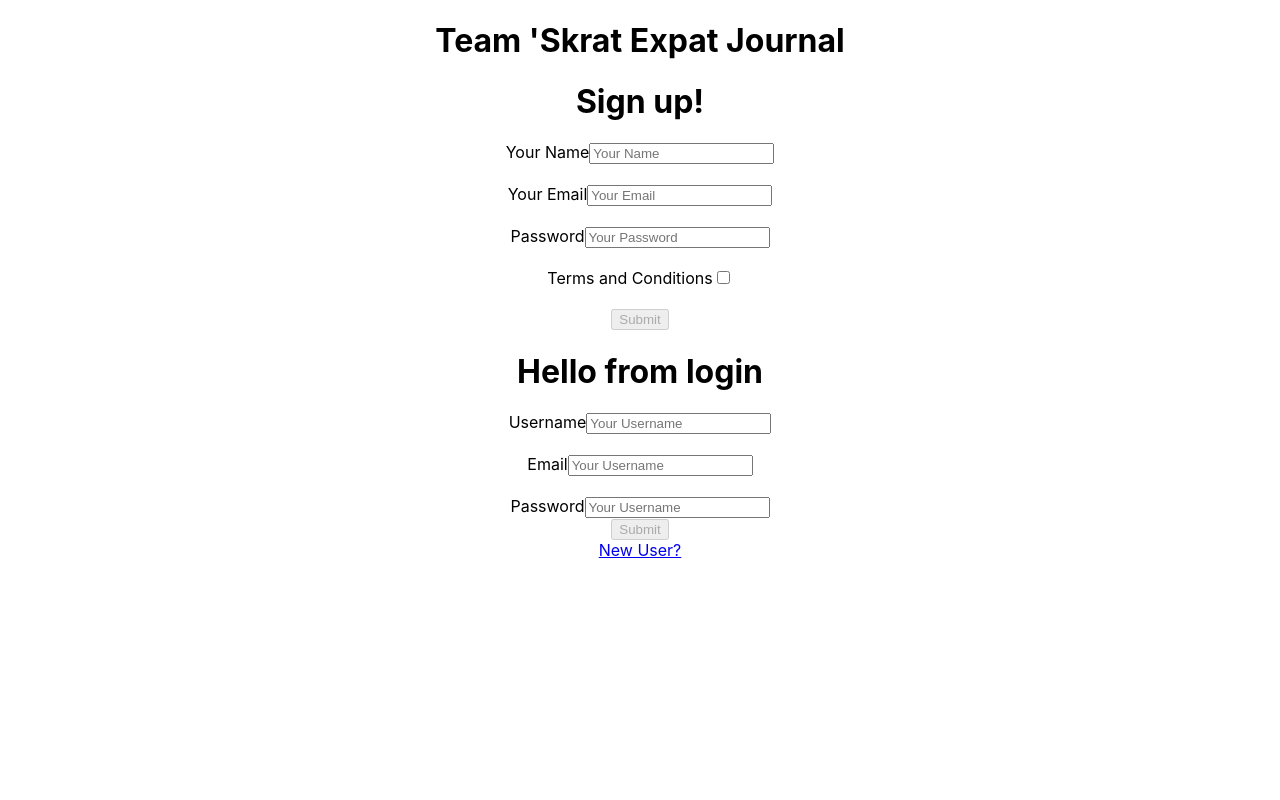
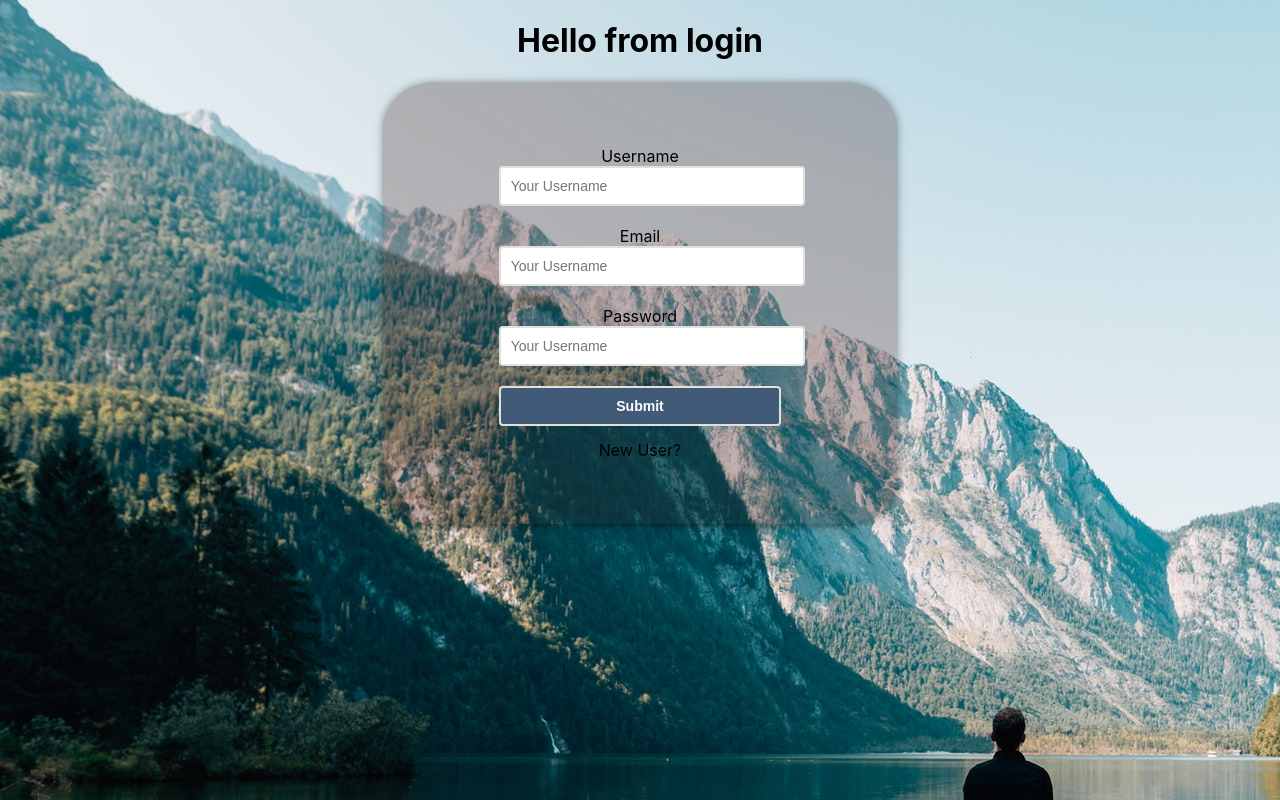
Before and after one commit to team-muskrat-expat-journal/front-end, a React (Create React App) app: page /Login in a window 1280 px wide. Built offline with nearby package versions, Linux system fonts and the light colour scheme.

Commit message:
basic styling setup

```diff
--- a/src/App.js
+++ b/src/App.js
@@ -1,15 +1,22 @@
 import React, { useState } from "react";
 import Signup from "./components/Signup.js";
 import Login from "./components/Login.js";
+import Home from "./components/Home.js";
+import { Route, BrowserRouter as Router, Switch } from "react-router-dom";
+
 import "./App.css";
 
 const App = () => {
   return (
-    <div className="App">
-      <h1>Team 'Skrat Expat Journal</h1>
-      <Signup />
-      <Login />
-    </div>
+    <Router>
+      <div className="App">
+        <Switch>
+          <Route path="/" exact component={Home} />
+          <Route exact path="/Signup" component={Signup} />
+          <Route exact path="/Login" component={Login}></Route>
+        </Switch>
+      </div>
+    </Router>
   );
 };
 
--- /dev/null
+++ b/src/components/Home.js
@@ -0,0 +1,20 @@
+import React from "react";
+import { Link } from "react-router-dom";
+import "./Style/styleHome.css";
+function Home() {
+  return (
+    <>
+      <div className="main">
+        <h1>Team 'Skrat Expat Journal</h1>
+      </div>
+      <button type="button">
+        <Link to="/Login">Login</Link>
+      </button>
+      <button type="button">
+        <Link to="/Signup">Sign up!</Link>
+      </button>
+    </>
+  );
+}
+
+export default Home;
--- a/src/components/Login.js
+++ b/src/components/Login.js
@@ -5,6 +5,7 @@
 // new user?
 import React, { useState, useEffect } from "react";
 import axios from "axios";
+import "./Style/signUpStyles.css";
 import * as yup from "yup";
 
 function Login() {
@@ -68,12 +69,14 @@ function Login() {
   return (
     <div>
       <h1>Hello from login</h1>
+      <div className="signup">
         <form onSubmit={submit}>
           <label>
             Username
             <input
+              className="form-control"
               onChange={change}
-            // value={form.name}
+              value={form.name}
               name="name"
               type="text"
               placeholder="Your Username"
@@ -84,8 +87,9 @@ function Login() {
           <label>
             Email
             <input
+              className="form-control"
               onChange={change}
-            //value={form.email}
+              value={form.email}
               name="email"
               type="text"
               placeholder="Your Username"
@@ -96,17 +100,24 @@ function Login() {
           <label>
             Password
             <input
+              className="form-control"
               onChange={change}
-            //  value={form.password}
+              value={form.password}
               name="password"
               type="password"
               placeholder="Your Username"
             ></input>
             <div style={{ color: "red" }}>{errors.password}</div>
           </label>
-        <button disabled={disabled}>Submit</button>
+          <br></br>
+          <button className="form-control" disabled={disabled}>
+            Submit
+          </button>
+          <br></br>
+          <a href="#">New User?</a>
         </form>
-      <a href="#">New User?</a>
+        <br></br>
+      </div>
     </div>
   );
 }
--- a/src/components/Signup.js
+++ b/src/components/Signup.js
@@ -1,6 +1,7 @@
 import React, { useState, useEffect } from "react";
 import { useHistory } from "react-router-dom";
 import axiosWithAuth from "../utils/axiosWithAuth";
+import "./Style/signUpStyles.css";
 import * as yup from "yup";
 
 function Signup() {
@@ -84,11 +85,12 @@ function Signup() {
   return (
     <>
       <h1>Sign up!</h1>
-
+      <div className="signup">
         <form onSubmit={submit}>
           <label>
             Your Name
             <input
+              className="form-control"
               type="text"
               name="name"
               value={form.name}
@@ -101,6 +103,7 @@ function Signup() {
           <label>
             Your Email
             <input
+              className="form-control"
               onChange={change}
               name="email"
               type="email"
@@ -113,6 +116,7 @@ function Signup() {
           <label>
             Password
             <input
+              className="form-control"
               onChange={change}
               name="password"
               type="password"
@@ -126,6 +130,7 @@ function Signup() {
           <label>
             Terms and Conditions
             <input
+              className="form-control"
               onChange={change}
               name="terms"
               type="checkbox"
@@ -135,10 +140,16 @@ function Signup() {
           </label>
           <div style={{ color: "red" }}>{errors.terms}</div>
           <br></br>
-        <button disabled={disabled} onSubmit={submit} type="submit">
+          <button
+            className="form-control"
+            disabled={disabled}
+            onSubmit={submit}
+            type="submit"
+          >
             Submit
           </button>
         </form>
+      </div>
     </>
   );
 }
--- /dev/null
+++ b/src/components/Style/signUpStyles.css
@@ -0,0 +1,24 @@
+body {
+  background-color: wheat;
+}
+.signup {
+  display: flex;
+  align-items: center;
+  justify-content: center;
+  margin-left: 30%;
+  background-color: rgba(51, 15, 10, 0.25);
+  box-shadow: 0 2px 10px rgba(0, 0, 0, 0.5);
+  width: 30%;
+  border-radius: 10%;
+  padding: 5%;
+}
+.form-control {
+  border: 2px solid #e0e1dd;
+  border-radius: 4px;
+  display: black;
+  width: 100%;
+  padding: 10px;
+  font-size: 14px;
+}
+button:hover {
+}
--- /dev/null
+++ b/src/components/Style/styleHome.css
@@ -0,0 +1,31 @@
+@import url("https://fonts.googleapis.com/css2?family=Yanone+Kaffeesatz:wght@200;400&display=swap");
+
+body {
+  background-image: url("./images/background1.jpg");
+}
+
+button {
+  background-color: #415a77;
+  outline: none;
+  border: 2px solid #394f49;
+  border-radius: 20px;
+  color: #fff;
+  font-size: 12px;
+  font-weight: bold;
+  cursor: pointer;
+  opacity: 1;
+  margin-bottom: 5%;
+}
+
+a {
+  color: black;
+  text-decoration: none;
+}
+.main {
+  display: flex;
+  align-items: center;
+  justify-content: center;
+  /* margin-left: 30%; */
+  background-color: rgba(51, 15, 10, 0.25);
+  box-shadow: 0 2px 10px rgba(0, 0, 0, 0.5);
+}
```
Also changed, not shown: src/components/Style/images/background1.jpg (added), src/components/Style/images/background2.jpg (added). Lines whose indentation alone changed are shown as unchanged.
